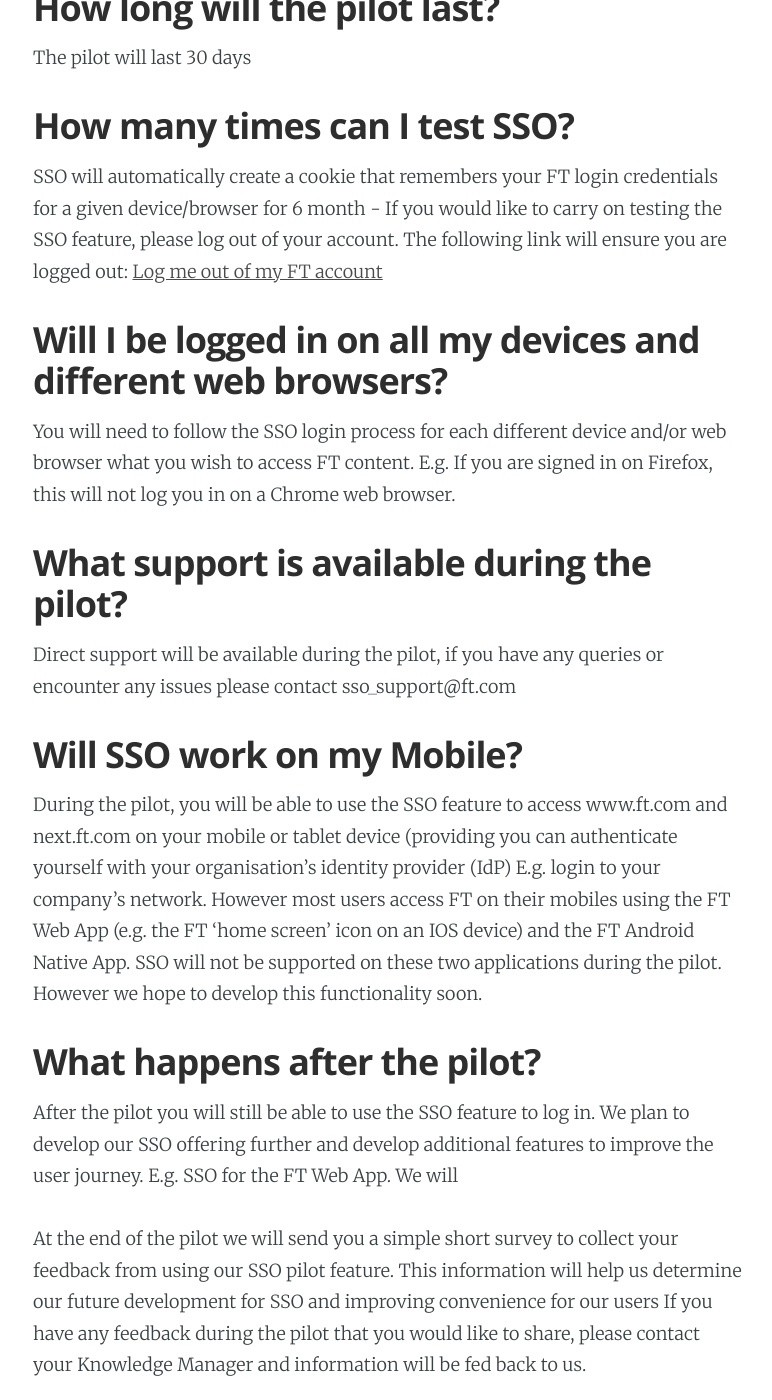
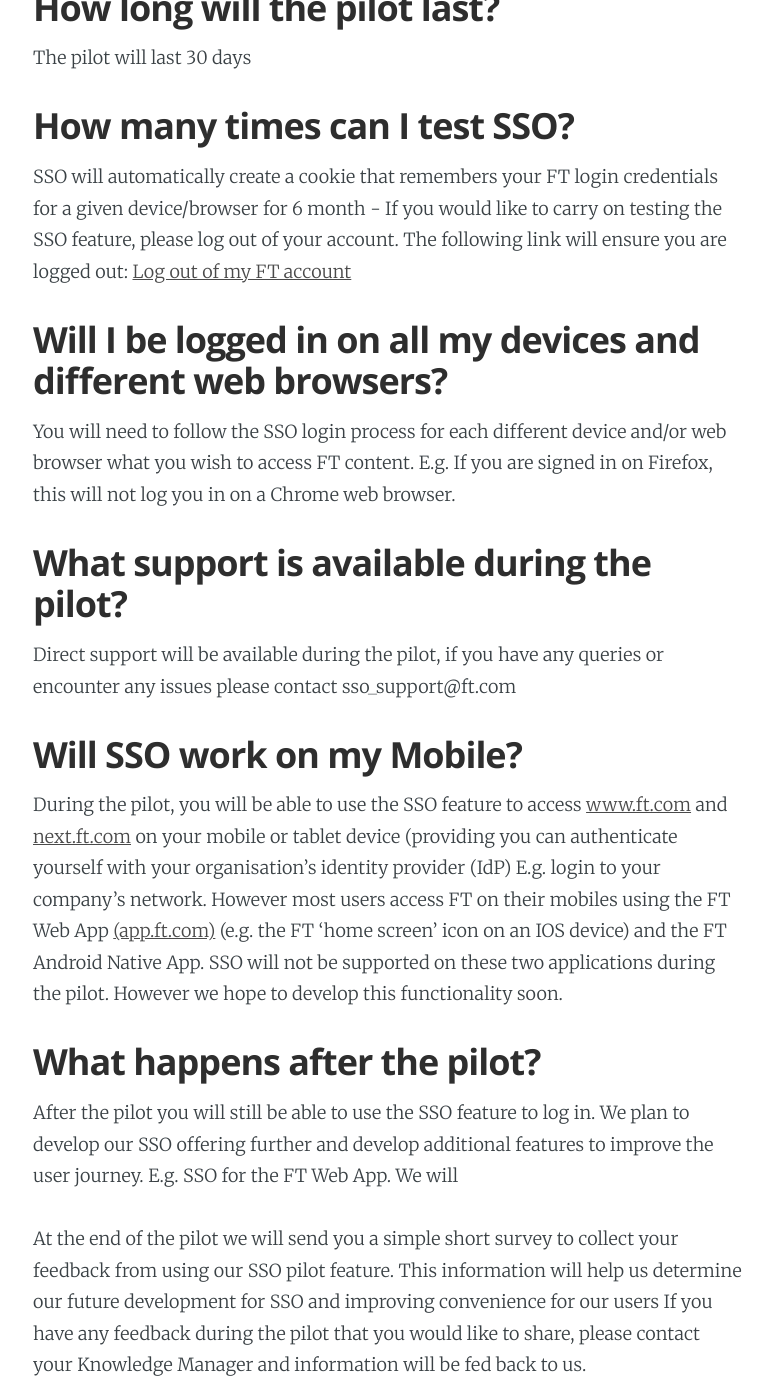
Before and after one commit to Financial-Times/sso-support, a Jekyll site: the page built from _posts/2016-07-19-user-guide-federated-idp.md, in a window 1280 px wide and 1400 px high, scrolled down 3420 px. Shown: the whole window, without its empty margins (252-1024 px from the left). Built offline with Jekyll 4.4.1, drawn with Linux system fonts in a browser that asks for light colours.

Commit message:
Update 2016-07-19-user-guide-federated-idp.md

```diff
--- a/_posts/2016-07-19-user-guide-federated-idp.md
+++ b/_posts/2016-07-19-user-guide-federated-idp.md
@@ -74,7 +74,7 @@
 The pilot will last 30 days
 
 ## How many times can I test SSO?
-SSO will automatically create a cookie that remembers your FT login credentials for a given device/browser for 6 month - If you would like to carry on testing the SSO feature, please log out of your account. The following link will ensure you are logged out: [Log me out of my FT account](https://accounts.ft.com/logout)
+SSO will automatically create a cookie that remembers your FT login credentials for a given device/browser for 6 month - If you would like to carry on testing the SSO feature, please log out of your account. The following link will ensure you are logged out: [Log out of my FT account](https://accounts.ft.com/logout)
 
 ## Will I be logged in on all my devices and different web browsers?
 You will need to follow the SSO login process for each different device and/or web browser what you wish to access FT content. E.g. If you are signed in on Firefox, this will not log you in on a Chrome web browser.
@@ -83,8 +83,8 @@
 Direct support will be available during the pilot, if you have any queries or encounter any issues please contact sso_support@ft.com
 
 ## Will SSO work on my Mobile?
-During the pilot, you will be able to use the SSO feature to access www.ft.com and next.ft.com on your mobile or tablet device (providing you can authenticate yourself with your organisation’s identity provider (IdP) E.g. login to your company’s network.
-However most users access FT on their mobiles using the FT Web App (e.g. the FT ‘home screen’ icon on an IOS device) and the FT Android Native App. SSO will not be supported on these two applications during the pilot. However we hope to develop this functionality soon.
+During the pilot, you will be able to use the SSO feature to access [www.ft.com](http://www.ft.com) and [next.ft.com](https://next.ft.com) on your mobile or tablet device (providing you can authenticate yourself with your organisation’s identity provider (IdP) E.g. login to your company’s network.
+However most users access FT on their mobiles using the FT Web App [(app.ft.com)](http://app.ft.com) (e.g. the FT ‘home screen’ icon on an IOS device) and the FT Android Native App. SSO will not be supported on these two applications during the pilot. However we hope to develop this functionality soon.
 
 ## What happens after the pilot?
 After the pilot you will still be able to use the SSO feature to log in. We plan to develop our SSO offering further and develop additional features to improve the user journey. E.g. SSO for the FT Web App. We will
```
